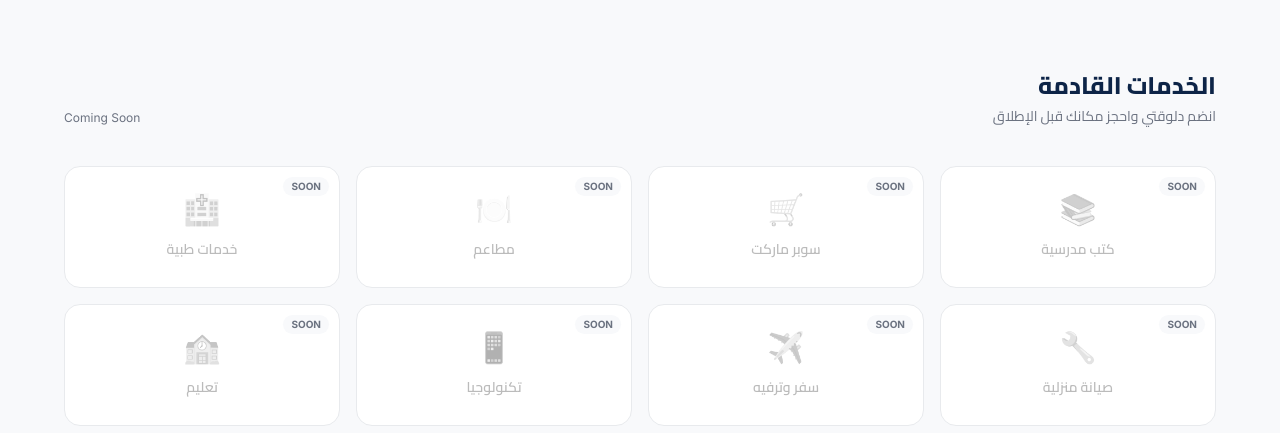
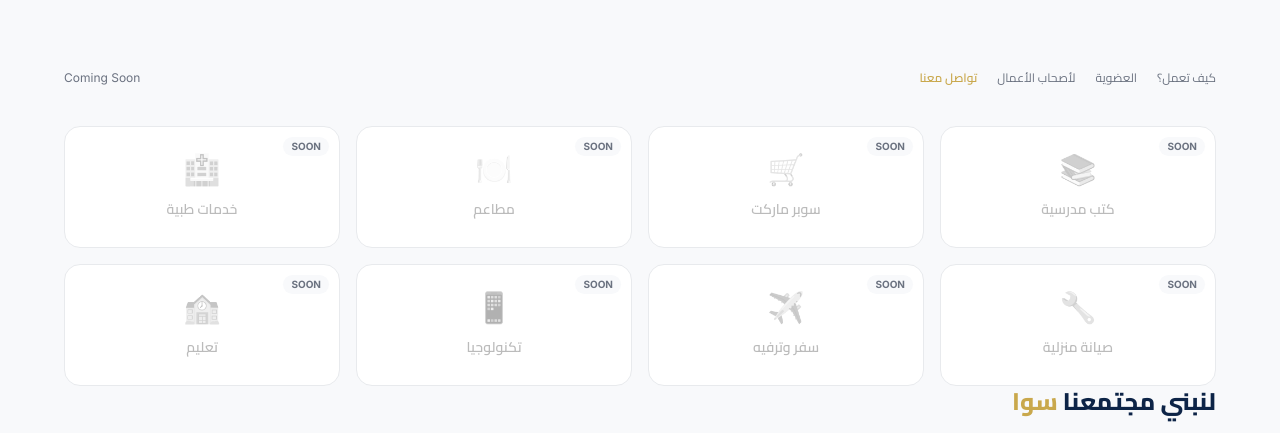
Before and after one commit to eng-ashraf7747/sawa-web, a Next.js app: page / in a window 1280 px wide. Shown: the part 519-952 px from the top of the page. Built offline with nearby package versions, Linux system fonts and the light colour scheme; no server answers.

Commit message:
fix: update ComingSoon section with navigation links and active contact link

```diff
--- a/components/home/ComingSoon.tsx
+++ b/components/home/ComingSoon.tsx
@@ -6,16 +6,21 @@ export default function ComingSoon() {
   return (
     <section className="bg-[#f8f9fb] py-12 md:py-20 px-6 md:px-12">
       <div className="max-w-6xl mx-auto">
+
+        {/* ─── المربع العلوي (التغيير هنا فقط) ─── */}
         <div className="flex justify-between items-end mb-8 md:mb-10">
-          <div>
-            <h2 className="text-xl md:text-2xl font-extrabold text-[#0d2447]">الخدمات القادمة</h2>
-            <p className="text-xs md:text-sm text-[#6b7280] mt-1">انضم دلوقتي واحجز مكانك قبل الإطلاق</p>
+          <div className="flex justify-center items-center gap-5 flex-wrap">
+            <a href="#" className="text-xs text-[#6b7280] hover:text-[#1a3c6e] transition-colors">كيف تعمل؟</a>
+            <a href="#" className="text-xs text-[#6b7280] hover:text-[#1a3c6e] transition-colors">العضوية</a>
+            <a href="#" className="text-xs text-[#6b7280] hover:text-[#1a3c6e] transition-colors">لأصحاب الأعمال</a>
+            <a href="/contact" className="text-xs text-[#c9a84c] hover:text-[#1a3c6e] font-semibold transition-colors">تواصل معنا</a>
           </div>
           <span className="text-xs text-[#6b7280] hidden sm:inline" style={{ fontFamily: "Inter, sans-serif" }}>
             Coming Soon
           </span>
         </div>
 
+        {/* ─── شبكة الخدمات (كما هي بالضبط بدون أي تغيير) ─── */}
         <div className="grid grid-cols-2 sm:grid-cols-4 gap-3 md:gap-4">
           {SERVICES.map((service) => (
             <div key={service.id}
@@ -29,6 +34,13 @@ export default function ComingSoon() {
             </div>
           ))}
         </div>
+
+        {/* ─── لنبني مجتمعنا سوا (كما هو بالضبط بدون أي تغيير) ─── */}
+        <div className="flex justify-between items-end mb-8 md:mb-10">
+          <div>
+            <h2 className="text-xl md:text-2xl font-extrabold text-[#0d2447]">لنبني مجتمعنا <span className="text-[#c9a84c]">سوا</span></h2>
+          </div>
+        </div>
       </div>
     </section>
   );
```
